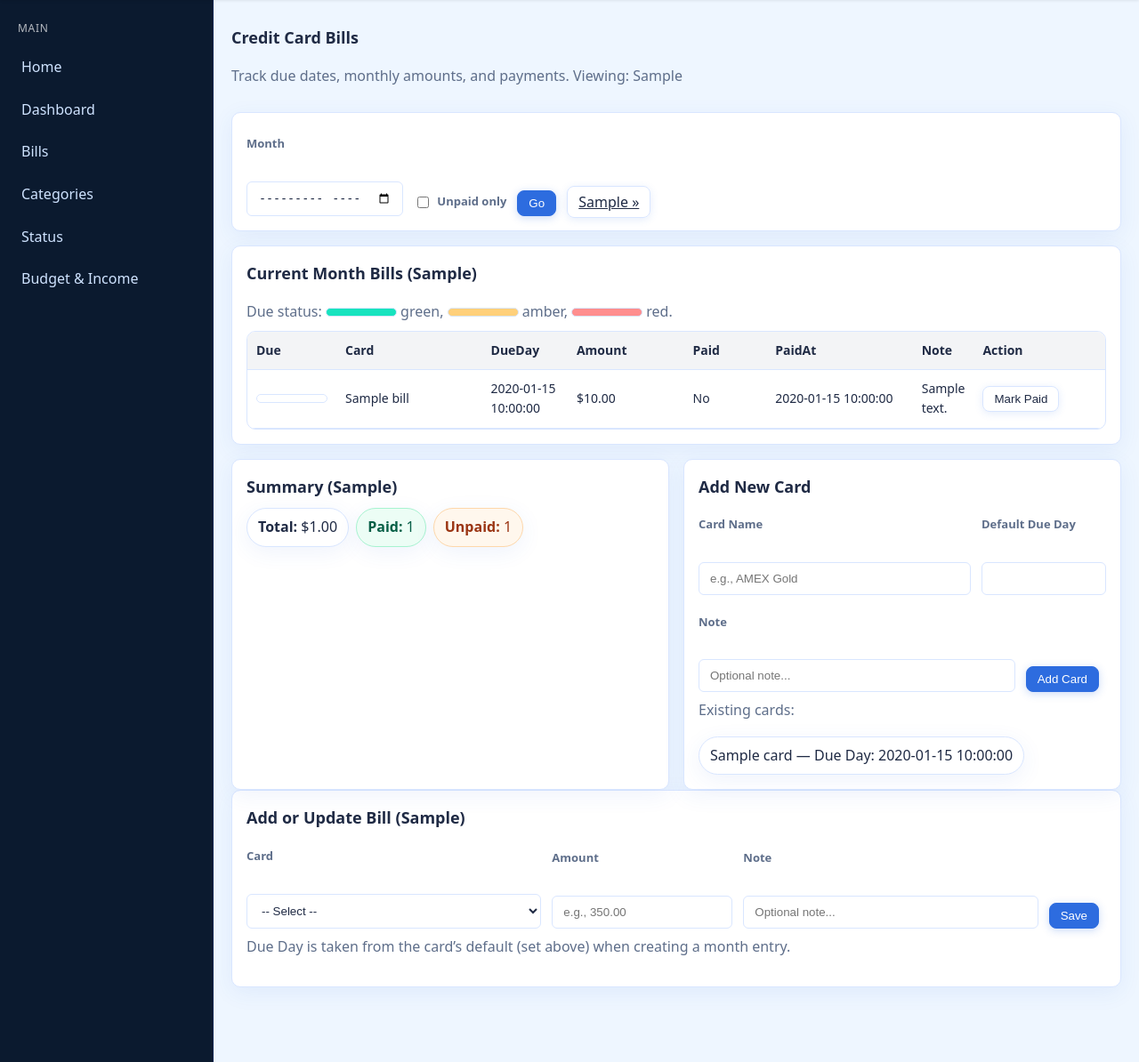
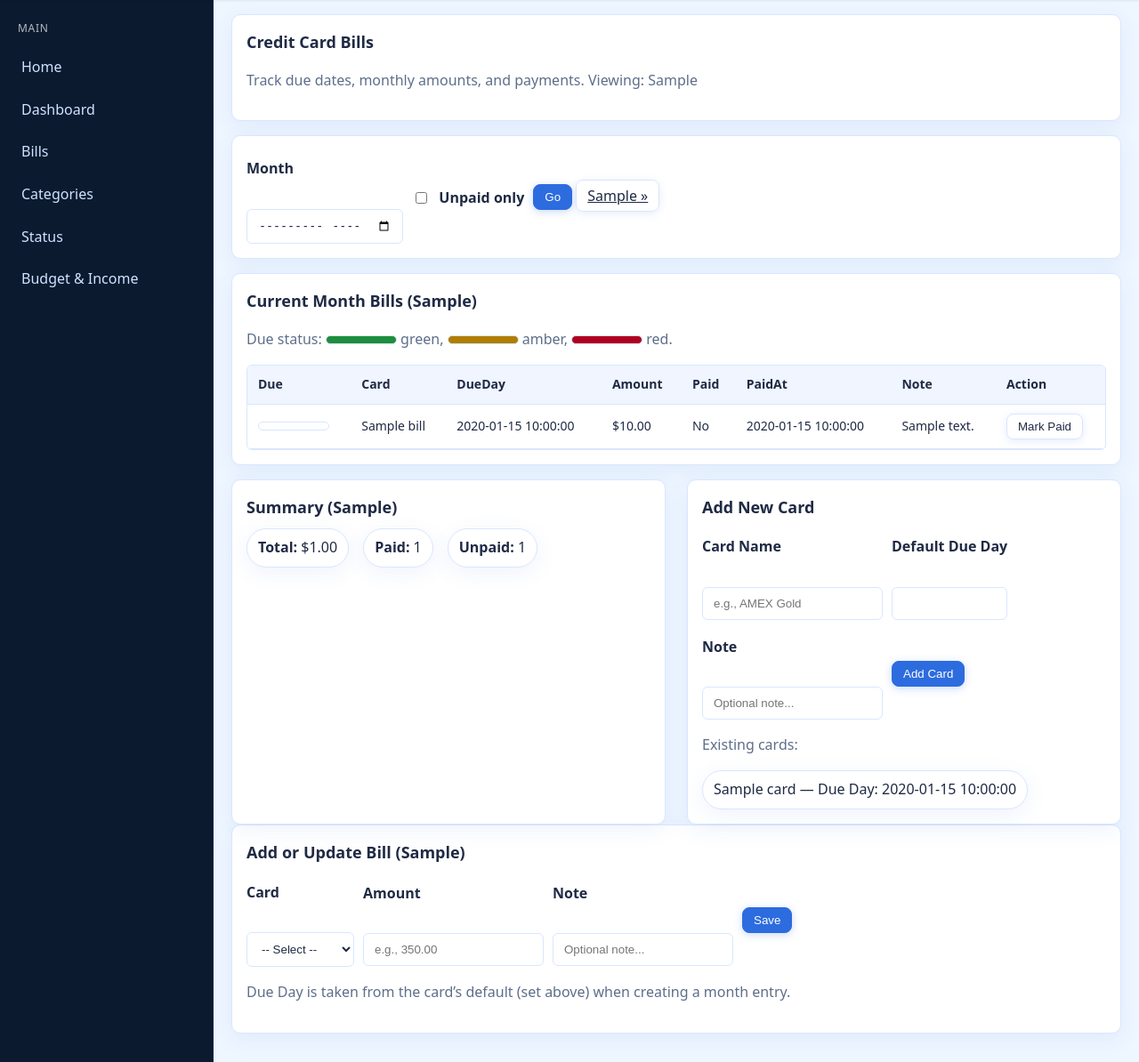
Before and after one commit to pdeepanraj/expensetracker, a Flask app: template templates/bills.html in a window 1280 px wide. Shown: the part 56-1250 px from the top of the page at 89% size. Run offline with Flask 3, Linux system fonts and the light colour scheme; the template is opened without the code that fills it: most values are stand-ins (such as "Sample title", 1, 10 or a date in 2020).

Commit message:
Update bills.html

```diff
--- a/templates/bills.html
+++ b/templates/bills.html
@@ -2,33 +2,7 @@
 {% block title %}Credit Card Bills{% endblock %}
 
 {% block head %}
-<style>
-  .page-intro { padding: 12px 0; }
-  .kpi { display:flex; flex-wrap:wrap; gap:8px; align-items:center; }
-  .pill { display:inline-block; padding: 6px 10px; border-radius: 999px; border:1px solid var(--border); background:#fff; }
-  .pill.ok { background:#ecfdf5; border-color:#a7f3d0; color:#065f46; }
-  .pill.warn { background:#fff7ed; border-color:#fed7aa; color:#9a3412; }
-
-  .actions a, .actions button { margin-right:8px; }
-
-  .table-scroll { max-height: 60vh; overflow:auto; border:1px solid var(--border); border-radius:10px; }
-  table { width:100%; border-collapse:collapse; }
-  thead th { position:sticky; top:0; background:#f3f4f6; border-bottom:1px solid var(--border); padding:10px; text-align:left; z-index:1; }
-  tbody td { padding:10px; border-bottom:1px solid var(--border); }
-  tbody tr:hover { background:#fafafa; }
-
-  .due-status { display:inline-block; height:10px; width:80px; border-radius:999px; border:1px solid var(--border); }
-  .due-green { background:#18e3be; }
-  .due-amber { background:#ffd07a; }
-  .due-red { background:#ff8e8e; }
-
-  .grid-2 { display:grid; grid-template-columns: 1fr 1fr; gap:16px; }
-  @media (max-width: 980px) { .grid-2 { grid-template-columns: 1fr; } }
-
-  .inline { display:flex; flex-wrap:wrap; gap:12px; align-items:flex-end; }
-  .inline label { font-size: 13px; color: var(--muted); }
-  .badge { display:inline-block; padding:4px 8px; background:#eef2ff; color:#3730a3; border-radius:999px; border:1px solid #e0e7ff; }
-</style>
+<link rel="stylesheet" href="{{ url_for('static', filename='css/bills.css') }}">
 {% endblock %}
 
 {% block header_meta %}
@@ -36,19 +10,19 @@
 {% endblock %}
 
 {% block content %}
-<div class="card page-intro" style="border:none; background:transparent; box-shadow:none; margin-bottom:0;">
-  <h3 style="margin:0 0 6px;">Credit Card Bills</h3>
+<div class="card card-plain mb-0">
+  <h3 class="mb-6">Credit Card Bills</h3>
   <p class="muted">Track due dates, monthly amounts, and payments. Viewing: {{ bill_month }}</p>
 </div>
 
 <!-- Filters -->
 <div class="card">
-  <form method="get" action="{{ url_for('bills') }}" class="inline">
+  <form method="get" action="{{ url_for('bills') }}" class="inline inline-end">
     <div>
       <label for="m">Month</label><br>
       <input type="month" id="m" name="m" value="{{ bill_month }}">
     </div>
-    <label class="inline" style="gap:6px;">
+    <label class="inline gap-6">
       <input type="checkbox" name="unpaid" value="1" {% if unpaid_only %}checked{% endif %}>
       Unpaid only
     </label>
@@ -67,7 +41,7 @@
 <!-- Current Month Bills -->
 <div class="card">
   <h3>Current Month Bills ({{ bill_month }})</h3>
-  <p class="muted" style="margin-bottom:8px;">
+  <p class="muted mb-8">
     Due status:
     <span class="due-status due-green" title="> 14 days"></span> green,
     <span class="due-status due-amber" title="7–14 days"></span> amber,
@@ -78,14 +52,14 @@
     <table id="billsTable" data-month="{{ bill_month }}">
       <thead>
         <tr>
-          <th style="width:100px;">Due</th>
-          <th style="width:180px;">Card</th>
-          <th style="width:100px;">DueDay</th>
-          <th style="width:140px;">Amount</th>
-          <th style="width:100px;">Paid</th>
-          <th style="width:180px;">PaidAt</th>
+          <th class="w-100">Due</th>
+          <th class="w-180">Card</th>
+          <th class="w-100">DueDay</th>
+          <th class="w-140">Amount</th>
+          <th class="w-100">Paid</th>
+          <th class="w-180">PaidAt</th>
           <th>Note</th>
-          <th style="width:160px;">Action</th>
+          <th class="w-160">Action</th>
         </tr>
       </thead>
       <tbody>
@@ -129,24 +103,24 @@
       <div class="pill warn"><strong>Unpaid:</strong> {{ summary.UnpaidCount|intgroup }}</div>
     </div>
     {% if cards|length == 0 %}
-      <p class="muted" style="margin-top:8px;">No cards found yet. Add your first card and due date below.</p>
+      <p class="muted mt-8">No cards found yet. Add your first card and due date below.</p>
     {% endif %}
   </div>
 
   <!-- Add New Card -->
   <div class="card">
     <h3>Add New Card</h3>
-    <form method="post" action="{{ url_for('bills_add_card') }}" class="inline">
+    <form method="post" action="{{ url_for('bills_add_card') }}" class="inline inline-end">
       <input type="hidden" name="view_month" value="{{ bill_month }}">
-      <div style="min-width:220px; flex:1;">
+      <div class="flex-1 min-220">
         <label>Card Name</label><br>
         <input type="text" name="card" placeholder="e.g., AMEX Gold" required>
       </div>
-      <div style="min-width:140px;">
+      <div class="min-140">
         <label>Default Due Day</label><br>
         <input type="number" name="due_day" min="1" max="31" required>
       </div>
-      <div style="min-width:240px; flex:1;">
+      <div class="flex-1 min-240">
         <label>Note</label><br>
         <input type="text" name="note" placeholder="Optional note...">
       </div>
@@ -156,7 +130,7 @@
     </form>
 
     {% if cards|length > 0 %}
-      <p class="muted" style="margin-top:8px;">Existing cards:</p>
+      <p class="muted mt-8">Existing cards:</p>
       <div class="kpi">
         {% for c in cards %}
           <div class="pill">{{ c.CardName }} — Due Day: {{ c.DueDay }}</div>
@@ -169,9 +143,9 @@
 <!-- Add/Update monthly bill -->
 <div class="card">
   <h3>Add or Update Bill ({{ bill_month }})</h3>
-  <form method="post" action="{{ url_for('bills_add') }}" class="inline">
+  <form method="post" action="{{ url_for('bills_add') }}" class="inline inline-end">
     <input type="hidden" name="bill_month" value="{{ bill_month }}">
-    <div style="min-width:220px; flex:1;">
+    <div class="flex-1 min-220">
       <label>Card</label><br>
       <select name="card" required>
         <option value="">-- Select --</option>
@@ -180,14 +154,14 @@
         {% endfor %}
       </select>
       {% if cards|length == 0 %}
-      <p class="muted" style="margin:6px 0 0;">Add a card first to use this form.</p>
+      <p class="muted mt-6">Add a card first to use this form.</p>
       {% endif %}
     </div>
-    <div style="min-width:160px;">
+    <div class="min-160">
       <label>Amount</label><br>
       <input type="number" name="amount" step="0.01" min="0" placeholder="e.g., 350.00" required>
     </div>
-    <div style="min-width:240px; flex:1;">
+    <div class="flex-1 min-240">
       <label>Note</label><br>
       <input type="text" name="note" placeholder="Optional note...">
     </div>
@@ -195,7 +169,7 @@
       <button class="btn secondary" type="submit" {% if cards|length == 0 %}disabled{% endif %}>Save</button>
     </div>
   </form>
-  <p class="muted" style="margin-top:8px;">Due Day is taken from the card’s default (set above) when creating a month entry.</p>
+  <p class="muted mt-8">Due Day is taken from the card’s default (set above) when creating a month entry.</p>
 </div>
 {% endblock %}
 
@@ -240,7 +214,7 @@
         statusEl.classList.add('due-red');
       } else if (diffDays <= 7) {
         statusEl.classList.add('due-amber');
-        row.style.background = 'rgba(255, 200, 0, 0.12)'; // subtle highlight
+        row.classList.add('row-urgent'); // subtle highlight via CSS
       } else {
         statusEl.classList.add('due-green');
       }
```
